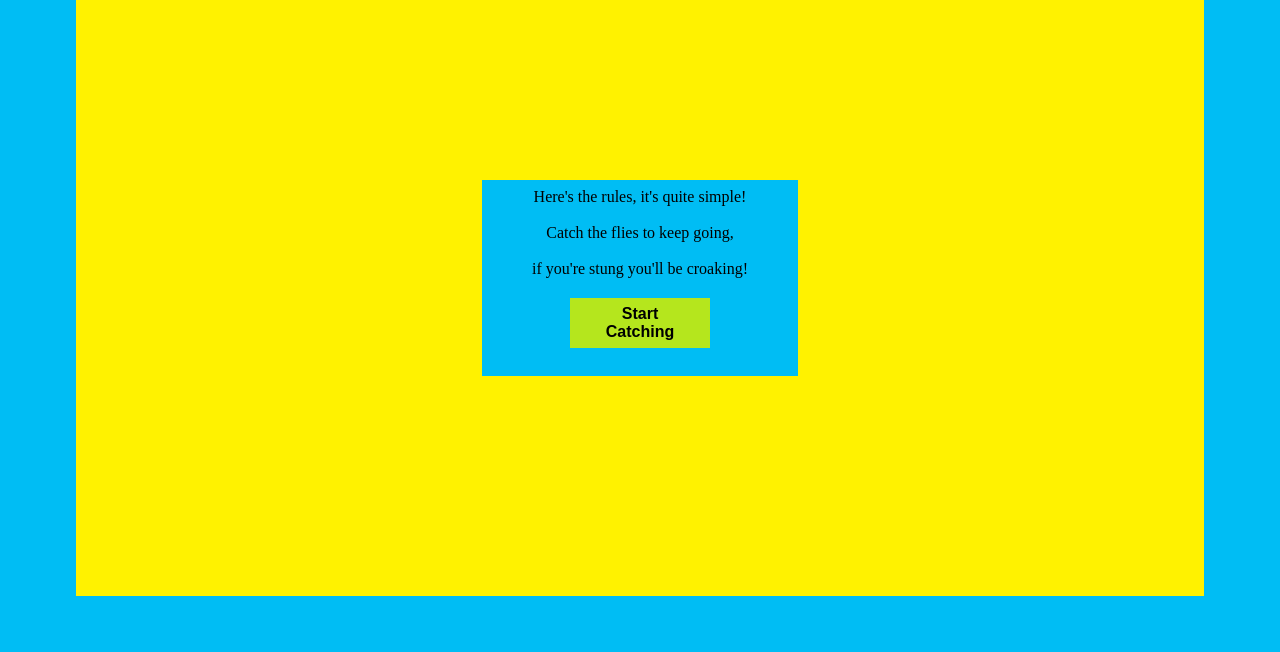
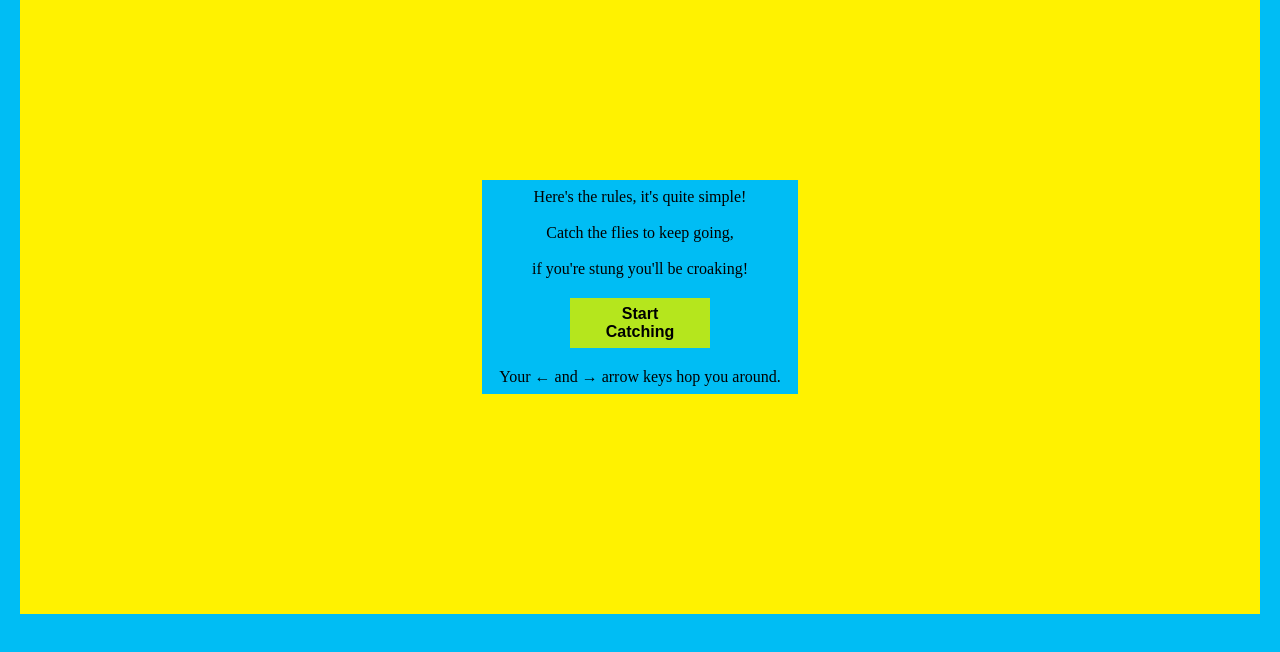
Before and after one commit to Streetfbmv/Project2, a plain HTML site: page index.html in a window 1280 px wide. Shown: the part 98-750 px from the top of the page. Drawn offline with nearby package versions, Linux system fonts and the light colour scheme.

Commit message:
Final changes. Super serious this time!

```diff
--- a/css/style.css
+++ b/css/style.css
@@ -6,7 +6,7 @@ body {
 
 #container {
 	background: #fff200;
-	width: 85%;
+	width: 1200px;
 	margin: auto;
 	padding: 20px;
 }
--- a/index.html
+++ b/index.html
@@ -20,6 +20,7 @@
 
         <div id="button">Start Catching</div>
 
+         Your &#8592; and &#8594; arrow keys hop you around.
         </div>
 
 
```
